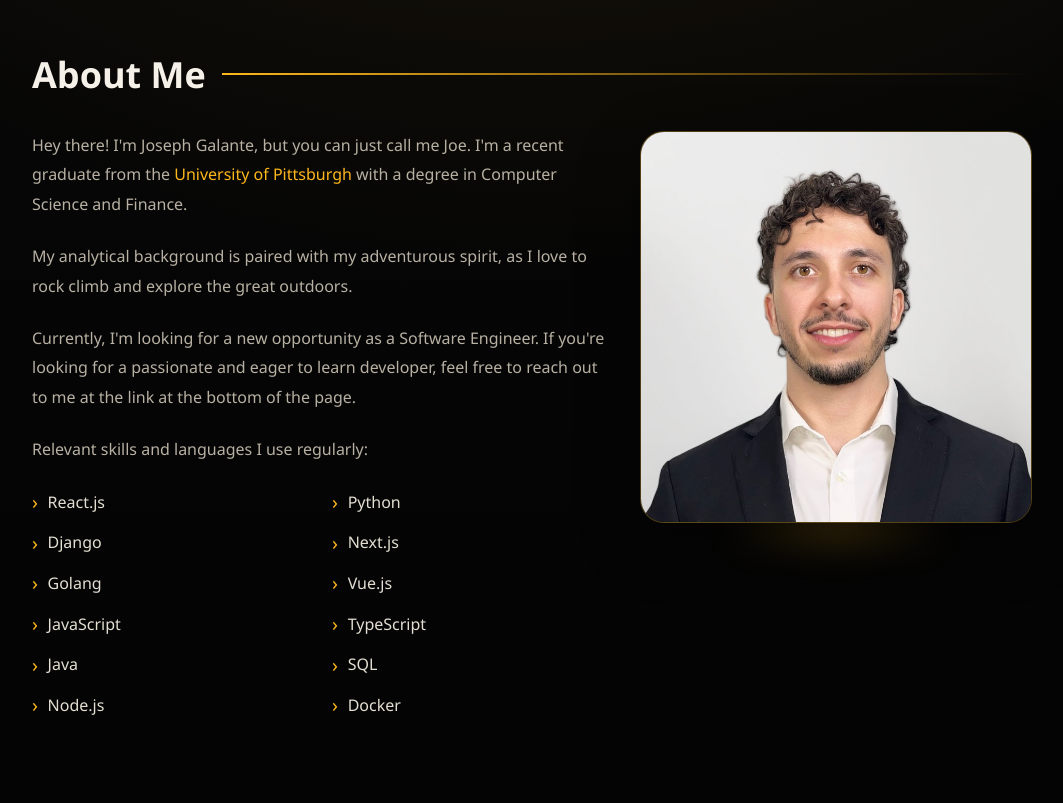
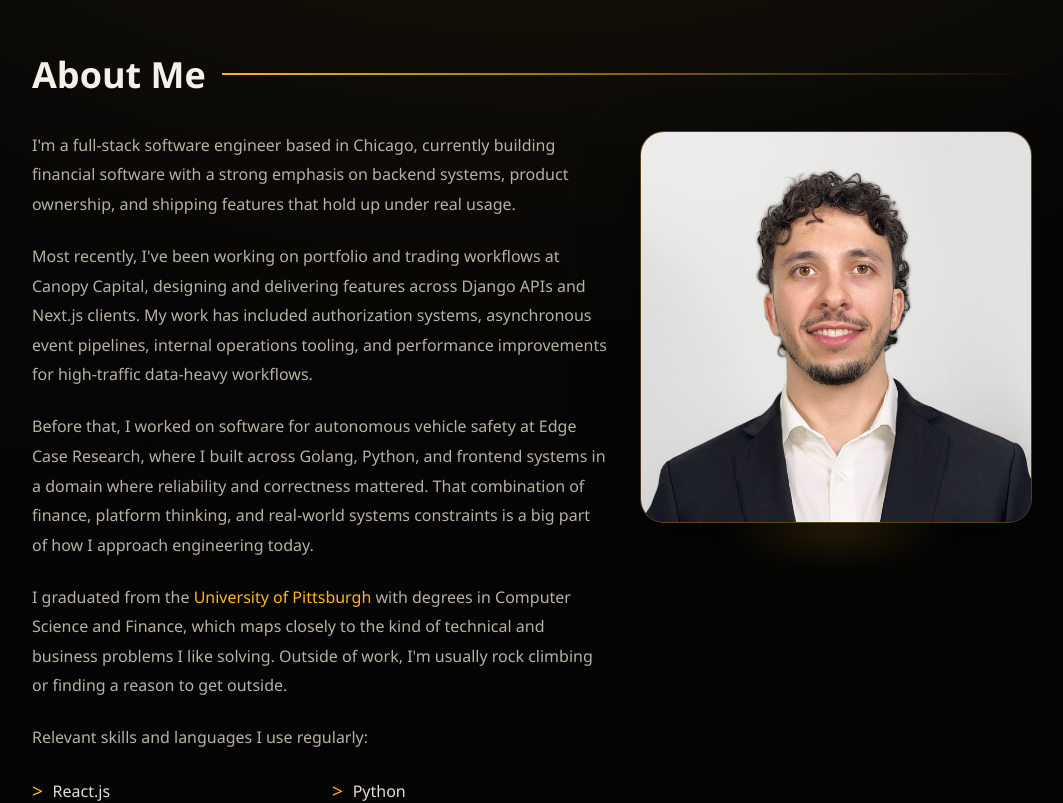
Before and after one commit to JosephGalante/website, a Next.js app: page / in a window 1280 px wide. Shown: the part 820-1623 px from the top of the page, without its empty margins (108-1171 px from the left). Built offline with nearby package versions, Linux system fonts and the light colour scheme.

Commit message:
update about me section

```diff
--- a/app/page.tsx
+++ b/app/page.tsx
@@ -21,14 +21,18 @@ export default function HomePage() {
             <p className="hero-kicker">Hey, pleasure to meet you. I&apos;m</p>
             <h1>Joe Galante.</h1>
             <p className="hero-copy">
-              I&apos;m a Software Engineer with an insatiable passion for learning
-              new technologies. Right now, I&apos;m on the hunt for a new
-              opportunity.
+              I&apos;m a full-stack software engineer building scalable
+              financial platforms, with a backend-leaning focus on architecture,
+              reliability, and performance.
             </p>
             <div className="hero-actions">
               <SiteButton href="#experience">Check out my work!</SiteButton>
             </div>
-            <a href="#about" className="scroll-cue" aria-label="Scroll to about section">
+            <a
+              href="#about"
+              className="scroll-cue"
+              aria-label="Scroll to about section"
+            >
               <ArrowDownIcon className="scroll-cue-icon" />
             </a>
           </section>
@@ -40,29 +44,47 @@ export default function HomePage() {
             <div className="about-layout">
               <div className="about-copy">
                 <p>
-                  Hey there! I&apos;m Joseph Galante, but you can just call me Joe.
-                  I&apos;m a recent graduate from the{' '}
-                  <a href="https://www.pitt.edu" target="_blank" rel="noreferrer">
+                  I&apos;m a full-stack software engineer based in Chicago,
+                  currently building financial software with a strong emphasis
+                  on backend systems, product ownership, and shipping features
+                  that hold up under real usage.
+                </p>
+                <p>
+                  Most recently, I&apos;ve been working on portfolio and trading
+                  workflows at Canopy Capital, designing and delivering features
+                  across Django APIs and Next.js clients. My work has included
+                  authorization systems, asynchronous event pipelines, internal
+                  operations tooling, and performance improvements for
+                  high-traffic data-heavy workflows.
+                </p>
+                <p>
+                  Before that, I worked on software for autonomous vehicle
+                  safety at Edge Case Research, where I built across Golang,
+                  Python, and frontend systems in a domain where reliability and
+                  correctness mattered. That combination of finance, platform
+                  thinking, and real-world systems constraints is a big part of
+                  how I approach engineering today.
+                </p>
+                <p>
+                  I graduated from the{' '}
+                  <a
+                    href="https://www.pitt.edu"
+                    target="_blank"
+                    rel="noreferrer"
+                  >
                     University of Pittsburgh
                   </a>{' '}
-                  with a degree in Computer Science and Finance.
-                </p>
-                <p>
-                  My analytical background is paired with my adventurous spirit,
-                  as I love to rock climb and explore the great outdoors.
-                </p>
-                <p>
-                  Currently, I&apos;m looking for a new opportunity as a Software
-                  Engineer. If you&apos;re looking for a passionate and eager to
-                  learn developer, feel free to reach out to me at the link at
-                  the bottom of the page.
+                  with degrees in Computer Science and Finance, which maps
+                  closely to the kind of technical and business problems I like
+                  solving. Outside of work, I&apos;m usually rock climbing or
+                  finding a reason to get outside.
                 </p>
                 <p>Relevant skills and languages I use regularly:</p>
                 <div className="tech-grid">
                   {techStack.map((item) => (
                     <div key={item} className="tech-item">
                       <span className="tech-marker" aria-hidden>
-                        ›
+                        {'>'}
                       </span>
                       {item}
                     </div>
@@ -84,26 +106,34 @@ export default function HomePage() {
 
         <Reveal>
           <section className="content-section" aria-labelledby="projects">
-            <SectionHeading id="projects" title="Some stuff I&apos;ve built" />
+            <SectionHeading id="projects" title="Some stuff I've built" />
             <div className="projects-grid">
               {projects.map((project, index) => (
-                <ProjectCard key={project.id} project={project} delay={index * 70} />
+                <ProjectCard
+                  key={project.id}
+                  project={project}
+                  delay={index * 70}
+                />
               ))}
             </div>
           </section>
         </Reveal>
 
         <Reveal>
-          <section className="contact-section" id="contact" aria-labelledby="contact-heading">
+          <section
+            className="contact-section"
+            id="contact"
+            aria-labelledby="contact-heading"
+          >
             <div className="contact-title-row">
               <span aria-hidden className="section-heading-line" />
               <h2 id="contact-heading">What now?</h2>
               <span aria-hidden className="section-heading-line" />
             </div>
             <p>
-              Hey there. Thanks for checking out my site. If you&apos;re interested
-              in working together, or just want to say hi, feel free to reach out
-              to me at the link below.
+              Hey there. Thanks for checking out my site. If you&apos;re
+              interested in working together, or just want to say hi, feel free
+              to reach out to me at the link below.
             </p>
             <SiteButton href="mailto:jegalante@gmail.com?Subject=Hey%20Joe!">
               Say Hi
```
